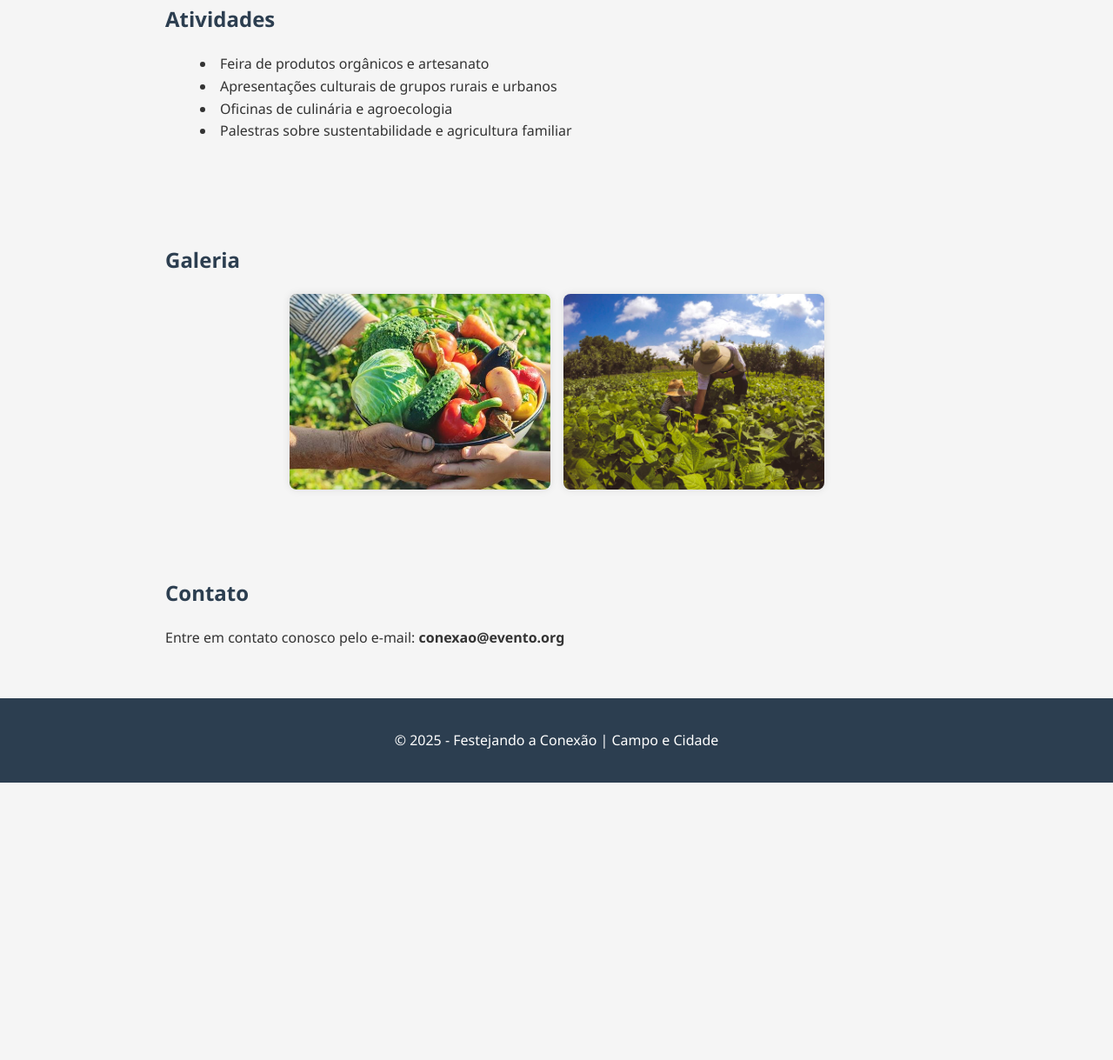
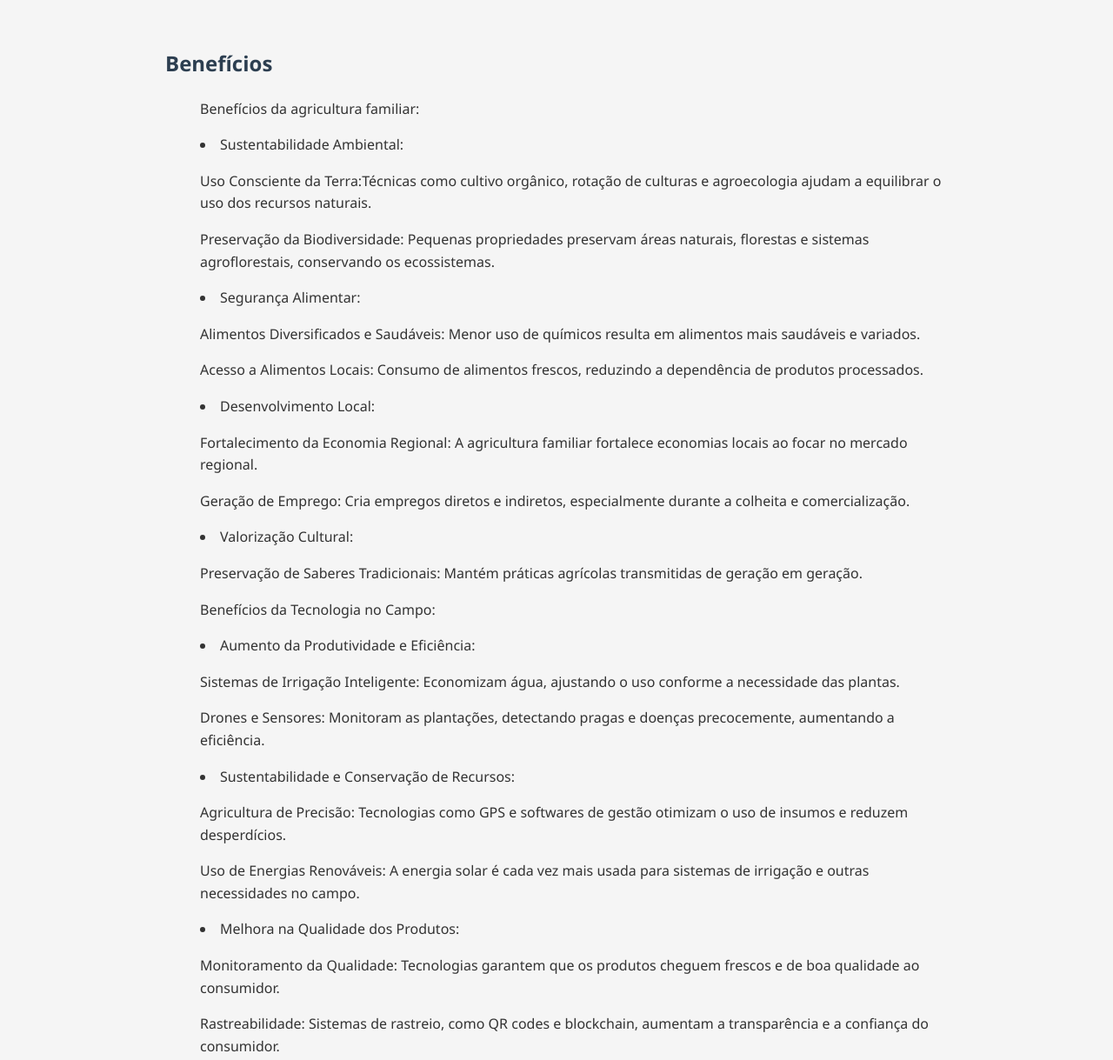
Before and after one commit to maria13bonita/festejandoconexao, a plain HTML site: page index.html in a window 1280 px wide. Shown: the part 569-1788 px from the top of the page at 87% size. Before the commit the page ends 1469 px from the top, so only its background shows below. Drawn offline with Linux system fonts and the light colour scheme.

Commit message:
Update index.html

```diff
--- a/index.html
+++ b/index.html
@@ -9,13 +9,13 @@
 <body>
 
     <header>
-        <h1>Festejando a Conexão</h1>
-        <p>Celebrando os laços entre o campo e a cidade</p>
+        <h1>Agricultura familiar</h1>
+        <p>Como as tecnologias estão auxiliando a agricultura</p>
     </header>
 
     <nav>
         <a href="#sobre">Sobre</a>
-        <a href="#atividades">Atividades</a>
+        <a href="#benefícios">Benefícios</a>
         <a href="#galeria">Galeria</a>
         <a href="#contato">Contato</a>
 
@@ -25,16 +25,37 @@
     <section id="sobre">
         <h2>Como acontece a agricultura familiar?</h2>
         <p>A agricultura familiar representa uma forma de cultivo que valoriza tanto o ser humano quanto o meio ambiente.
-            Ela tem um papel fundamental na preservação da biodiversidade, segurança alimentar e desenvolvimento das comunidades rurais.</p>
+            Ela tem um papel fundamental na preservação da biodiversidade, segurança alimentar e desenvolvimento das comunidades rurais.
+            Com a adoção da tecnologia no campo, é possível elevar ainda mais a eficiência e a sustentabilidade desse modelo de agricultura,
+            permitindo que os pequenos produtores possam competir de maneira mais igualitária no mercado e, ao mesmo tempo, preservar a qualidade de vida no campo.</p>
     </section>
 
-    <section id="atividades">
-        <h2>Atividades</h2>
+    <section id="benefícios">
+        <h2>Benefícios</h2>
         <ul>
-            <li>Feira de produtos orgânicos e artesanato</li>
-            <li>Apresentações culturais de grupos rurais e urbanos</li>
-            <li>Oficinas de culinária e agroecologia</li>
-            <li>Palestras sobre sustentabilidade e agricultura familiar</li>
+    <p>Benefícios da agricultura familiar:</p>
+    <li>Sustentabilidade Ambiental:</li>
+        <p>Uso Consciente da Terra:Técnicas como cultivo orgânico, rotação de culturas e agroecologia ajudam a equilibrar o uso dos recursos naturais.</p>
+        <p>Preservação da Biodiversidade: Pequenas propriedades preservam áreas naturais, florestas e sistemas agroflorestais, conservando os ecossistemas.</p>
+    <li>Segurança Alimentar:</li>
+        <p>Alimentos Diversificados e Saudáveis: Menor uso de químicos resulta em alimentos mais saudáveis e variados.</p>
+        <p>Acesso a Alimentos Locais: Consumo de alimentos frescos, reduzindo a dependência de produtos processados.</p>
+    <li>Desenvolvimento Local:</li>
+        <p>Fortalecimento da Economia Regional: A agricultura familiar fortalece economias locais ao focar no mercado regional.</p>
+        <p>Geração de Emprego: Cria empregos diretos e indiretos, especialmente durante a colheita e comercialização.</p>
+    <li>Valorização Cultural:</li>
+        <p>Preservação de Saberes Tradicionais: Mantém práticas agrícolas transmitidas de geração em geração.</p>
+<p>Benefícios da Tecnologia no Campo:</p>
+    <li>Aumento da Produtividade e Eficiência:</li>
+        <p>Sistemas de Irrigação Inteligente: Economizam água, ajustando o uso conforme a necessidade das plantas.</p>
+        <p>Drones e Sensores: Monitoram as plantações, detectando pragas e doenças precocemente, aumentando a eficiência.</p>
+    <li>Sustentabilidade e Conservação de Recursos:</li>
+        <p>Agricultura de Precisão: Tecnologias como GPS e softwares de gestão otimizam o uso de insumos e reduzem desperdícios.</p>
+        <p>Uso de Energias Renováveis: A energia solar é cada vez mais usada para sistemas de irrigação e outras necessidades no campo.</p>
+    <li>Melhora na Qualidade dos Produtos:</li>
+        <p>Monitoramento da Qualidade: Tecnologias garantem que os produtos cheguem frescos e de boa qualidade ao consumidor.</p>
+        <p>Rastreabilidade: Sistemas de rastreio, como QR codes e blockchain, aumentam a transparência e a confiança do consumidor.</p>
+
         </ul>
     </section>
 
@@ -48,11 +69,12 @@
 
     <section id="contato">
         <h2>Contato</h2>
-        <p>Entre em contato conosco pelo e-mail: <strong>conexao@evento.org</strong></p>
+        <p>Em caso de dúvida entre em contato comigo pelo e-mail: <strong>maria.broleze@escola.pr.gov.br</strong></p>
     </section>
 
     <footer>
-        <p>&copy; 2025 - Festejando a Conexão | Campo e Cidade</p>
+        <p>2025 - Festejando a Conexão | Campo e Cidade</p>
+        <p>#Agrinho2025</p>
     </footer>
 </body>
 </html>
```
